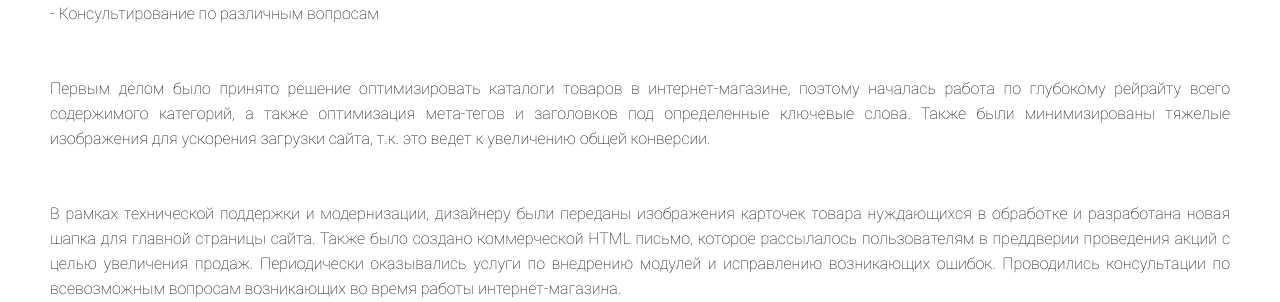
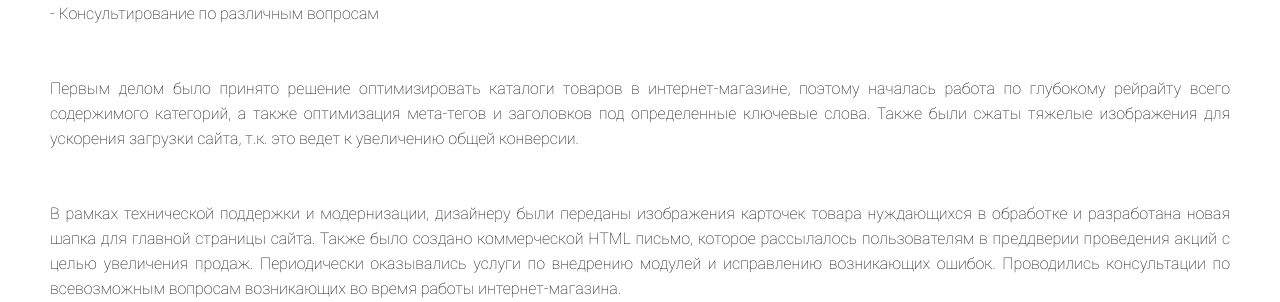
Before and after one commit to JustSpace/just-space.ru, a PHP site: page /portfolio/sportlifting.php in a window 1280 px wide. Shown: the part 995-1297 px from the top of the page. Run offline with PHP 8.4, Linux system fonts and the light colour scheme.

Commit message:
Fix mistake in the text.

```diff
--- a/portfolio/gazeltraffic.php
+++ b/portfolio/gazeltraffic.php
@@ -40,7 +40,7 @@
             - Разработка отзывчивого адаптивного сайта, проработка доступности для людей с ограниченными возможностями
           </li>
           <li>
-            - Оптимизация всего сайта (Минимизация HTML/CSS/JavaSript, оптимизация изображений, настройка сжатия на сервере и кеширования на стороне клиента)
+            - Оптимизация всего сайта (Минификация HTML/CSS/JavaSript, оптимизация изображений, настройка сжатия на сервере и кеширования на стороне клиента)
           </li>
           <li>
             - SEO-оптимизация лендинга
--- a/portfolio/sportlifting.php
+++ b/portfolio/sportlifting.php
@@ -57,7 +57,7 @@
         </ul>
       </section>
       <section class="about__text">
-        Первым делом было принято решение оптимизировать каталоги товаров в интернет-магазине, поэтому началась работа по глубокому рейрайту всего содержимого категорий, а также оптимизация мета-тегов и заголовков под определенные ключевые слова. Также были минимизированы тяжелые изображения для ускорения загрузки сайта, т.к. это ведет к увеличению общей конверсии.
+        Первым делом было принято решение оптимизировать каталоги товаров в интернет-магазине, поэтому началась работа по глубокому рейрайту всего содержимого категорий, а также оптимизация мета-тегов и заголовков под определенные ключевые слова. Также были сжаты тяжелые изображения для ускорения загрузки сайта, т.к. это ведет к увеличению общей конверсии.
       </section>
       <section class="about__text">
         В рамках технической поддержки и модернизации, дизайнеру были переданы изображения карточек товара нуждающихся в обработке и разработана новая шапка для главной страницы сайта. Также было создано коммерческой HTML письмо, которое рассылалось пользователям в преддверии проведения акций с целью увеличения продаж. Периодически оказывались услуги по внедрению модулей и исправлению возникающих ошибок. Проводились консультации по всевозможным вопросам возникающих во время работы интернет-магазина.
```
